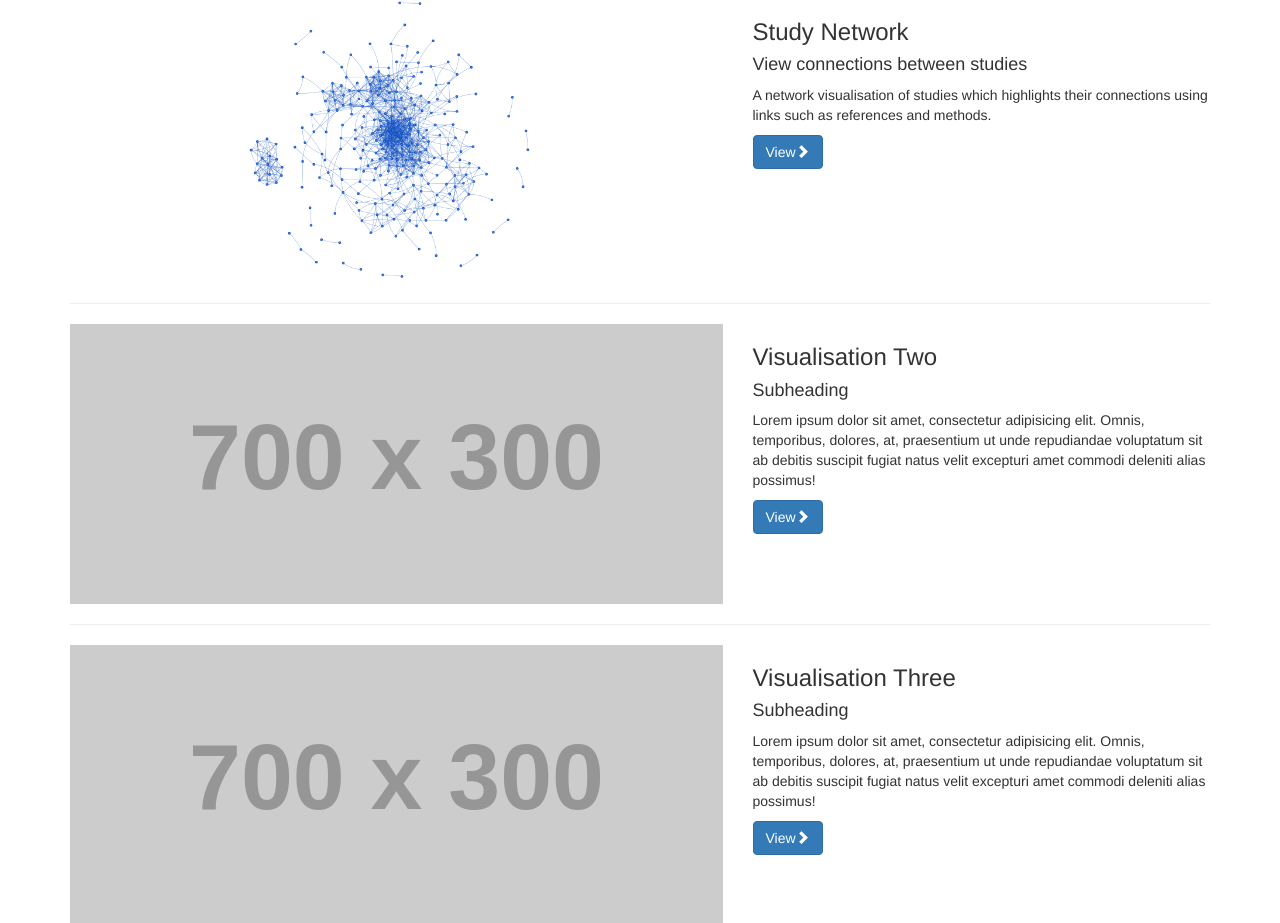
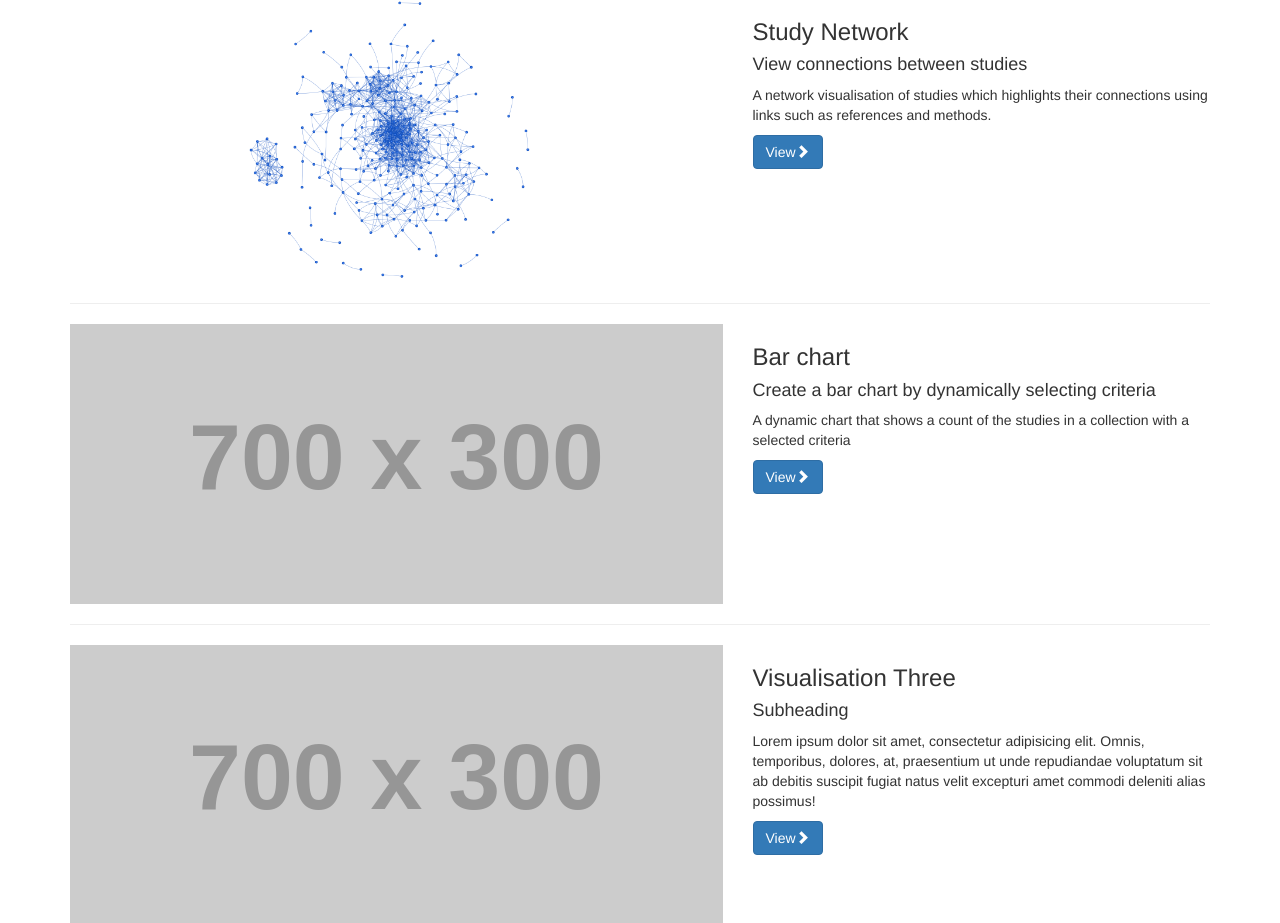
Before and after one commit to CREAT-e/create-vis, a Flask app: page / in a window 1280 px wide. Shown: the part 101-1024 px from the top of the page. Run offline with Flask 2, Linux system fonts and the light colour scheme; grey boxes labelled with a size stand in for pictures from a placeholder-image service; parts of the project's set-up code (start-up, migrations or seed data) failed here and were passed over; some libraries are stand-ins or nearby versions.

Commit message:
add the bar chart visualization to the front page as a placeholder even though it's not fit for purporse yet

```diff
--- a/create_vis/templates/index.html
+++ b/create_vis/templates/index.html
@@ -26,15 +26,15 @@
 
     <div class="row">
         <div class="col-md-7">
-            <a href="#">
+            <a href="/bar_chart">
                 <img class="img-responsive" width="700" height="300" src="http://placehold.it/700x300" alt="">
             </a>
         </div>
         <div class="col-md-5">
-            <h3>Visualisation Two</h3>
-            <h4>Subheading</h4>
-            <p>Lorem ipsum dolor sit amet, consectetur adipisicing elit. Omnis, temporibus, dolores, at, praesentium ut unde repudiandae voluptatum sit ab debitis suscipit fugiat natus velit excepturi amet commodi deleniti alias possimus!</p>
-            <a class="btn btn-primary" href="#">View<span class="glyphicon glyphicon-chevron-right"></span></a>
+            <h3>Bar chart</h3>
+            <h4>Create a bar chart by dynamically selecting criteria</h4>
+            <p>A dynamic chart that shows a count of the studies in a collection with a selected criteria</p>
+            <a class="btn btn-primary" href="/bar_chart">View<span class="glyphicon glyphicon-chevron-right"></span></a>
         </div>
     </div>
 
```
